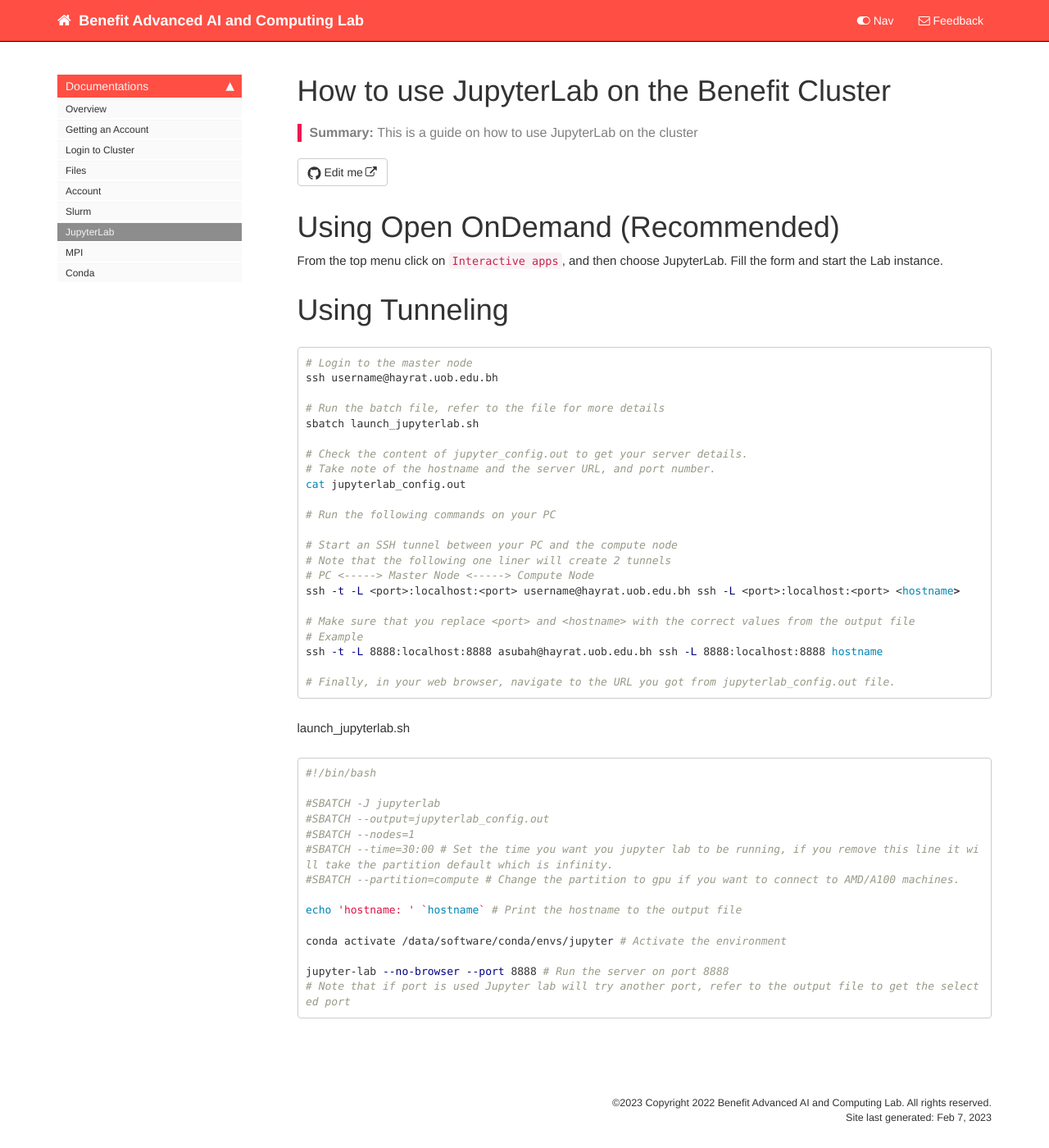
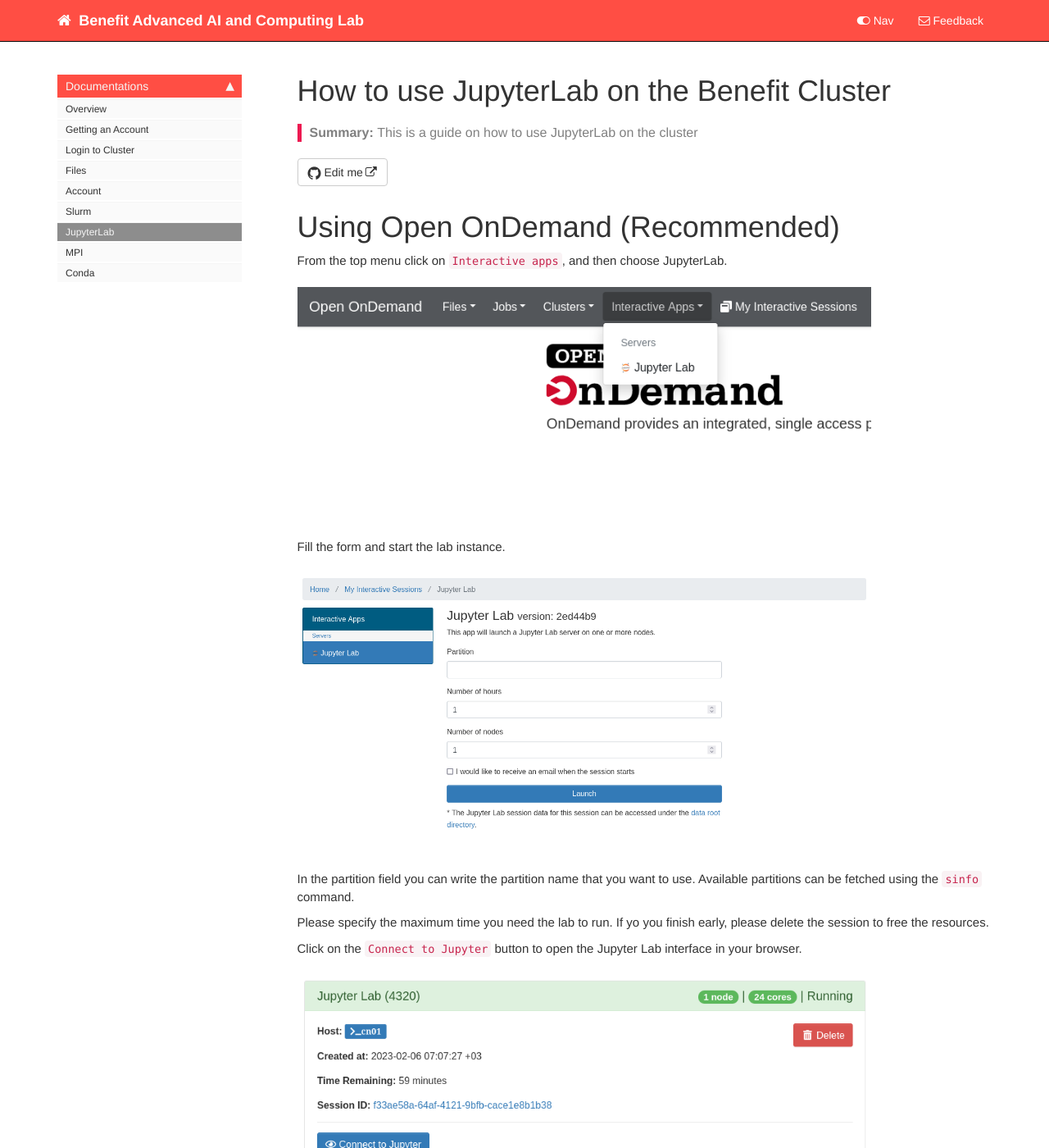
Before and after one commit to UOB-AI/UOB-AI.github.io, a Jekyll site: the page built from pages/jupyterlab.md, in a window 1280 px wide and 1400 px high. Shown: the whole window at 82% size. Built offline with Jekyll 4.4.1, drawn with Linux system fonts in a browser that asks for light colours; comment, search, counter and statistics services are not loaded.

Commit message:
add screenshots to the jupyter page

```diff
--- a/pages/jupyterlab.md
+++ b/pages/jupyterlab.md
@@ -9,7 +9,20 @@ summary: This is a guide on how to use JupyterLab on the cluster
 # Using Open OnDemand (Recommended)
 
 From the top menu click on `Interactive apps`, and then choose JupyterLab.
-Fill the form and start the Lab instance.
+
+{% include image.html file="jupyter-1.png" url="" alt="Interactive Apps Jupyter" caption="" %}
+
+Fill the form and start the lab instance.
+
+{% include image.html file="jupyter-2.png" url="" alt="JupyterLab Form" caption="" %}
+
+In the partition field you can write the partition name that you want to use. Available partitions can be fetched using the `sinfo` command.
+
+Please specify the maximum time you need the lab to run. If yo you finish early, please delete the session to free the resources.
+
+Click on the `Connect to Jupyter` button to open the Jupyter Lab interface in your browser.
+
+{% include image.html file="jupyter-3.png" url="" alt="Connect" caption="" %}
 
 # Using Tunneling
 
```
Also changed, not shown: images/jupyter-1.png (added), images/jupyter-2.png (added), images/jupyter-3.png (added).
